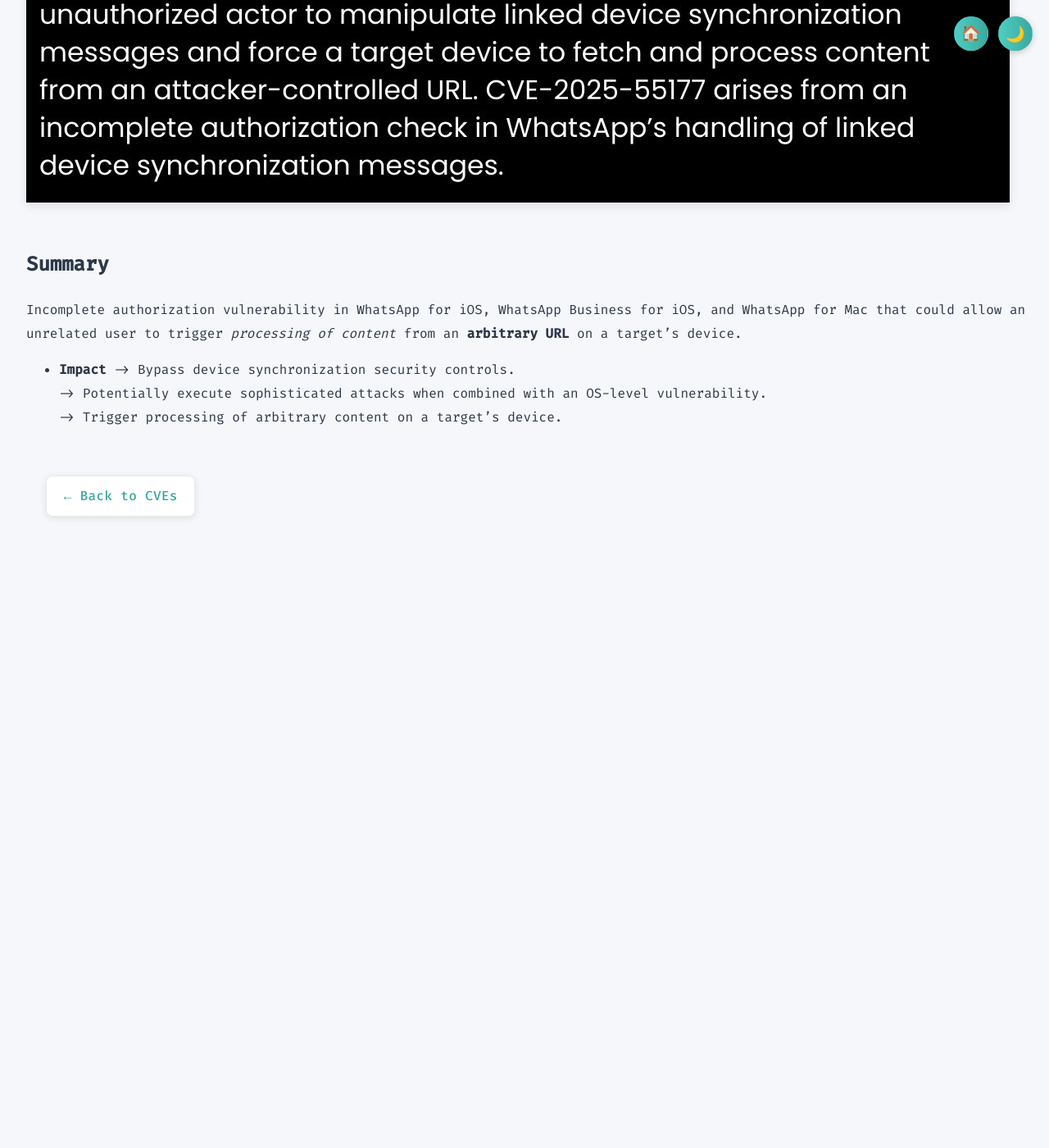
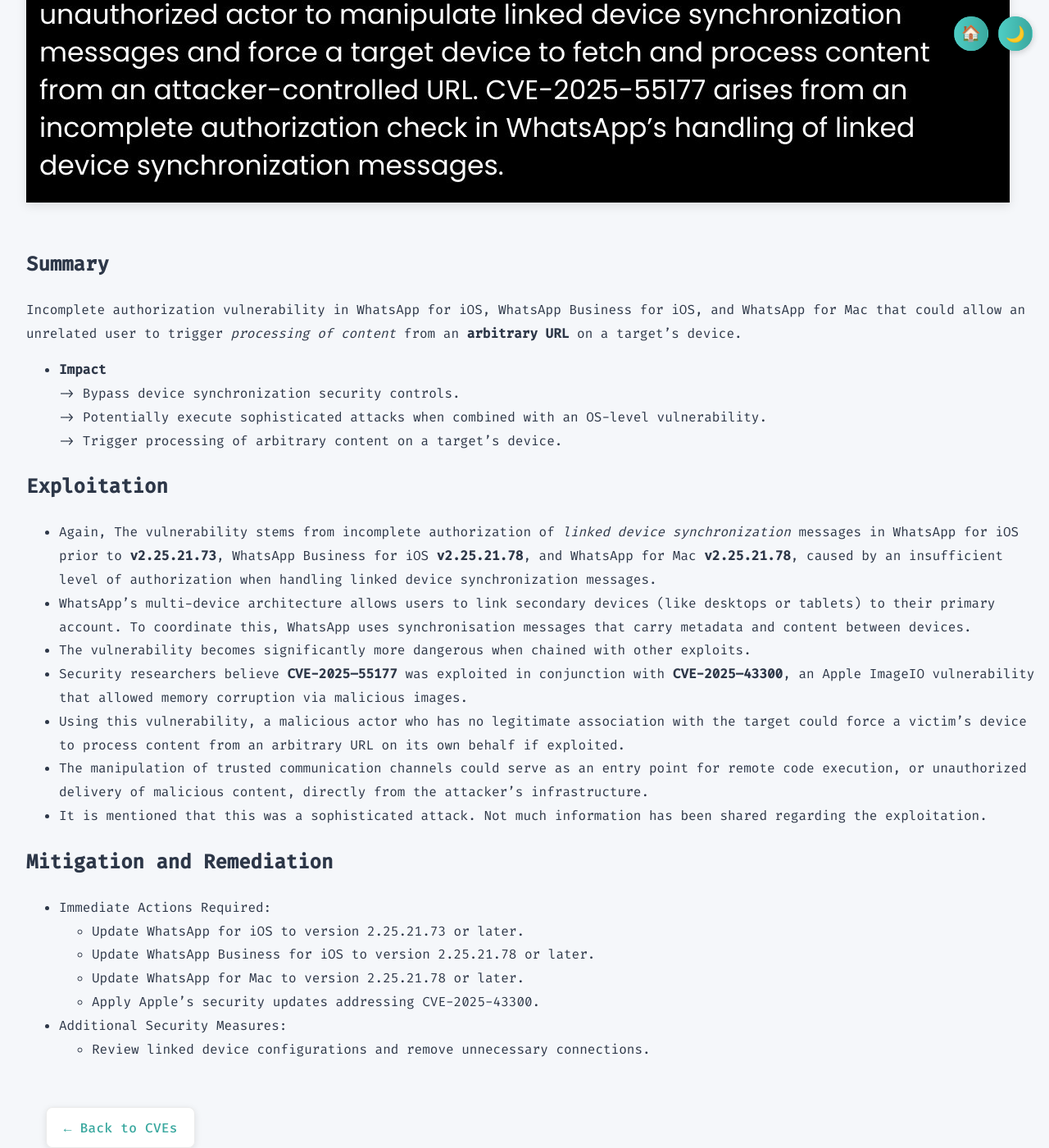
Before and after one commit to PathogenicKatt/PathogenicKatt.github.io, a Jekyll site: the page built from _cves/CVE-2025-55177.md, in a window 1280 px wide and 1400 px high, scrolled down 1283 px. Shown: the whole window at 82% size. Built offline with Jekyll 4.4.1, drawn with Linux system fonts in a browser that asks for light colours; before the commit the page ends 1913 px from its top, so only the background shows below that.

Commit message:
Updated CVE

```diff
--- a/_cves/CVE-2025-55177.md
+++ b/_cves/CVE-2025-55177.md
@@ -12,7 +12,25 @@
 ![cve 2025-55177](/assets/img/cve-2025-55177.jpg){: .writeup-image }
 ## Summary
 Incomplete authorization vulnerability in WhatsApp for iOS, WhatsApp Business for iOS, and WhatsApp for Mac that could allow an unrelated user to trigger *processing of content* from an **arbitrary URL** on a target's device.
-- **Impact**
+- **Impact** <br>
     -> Bypass device synchronization security controls. <br>
     -> Potentially execute sophisticated attacks when combined with an OS-level vulnerability. <br>
     -> Trigger processing of arbitrary content on a target's device. <br>
+
+## Exploitation
+- Again, The vulnerability stems from incomplete authorization of *linked device synchronization* messages in WhatsApp for iOS prior to **v2.25.21.73**, WhatsApp Business for iOS **v2.25.21.78**, and WhatsApp for Mac **v2.25.21.78**, caused by an insufficient level of authorization when handling linked device synchronization messages.
+- WhatsApp's multi-device architecture allows users to link secondary devices (like desktops or tablets) to their primary account. To coordinate this, WhatsApp uses synchronisation messages that carry metadata and content between devices.
+- The vulnerability becomes significantly more dangerous when chained with other exploits.
+- Security researchers believe **CVE-2025–55177** was exploited in conjunction with **CVE-2025–43300**, an Apple ImageIO vulnerability that allowed memory corruption via malicious images.
+- Using this vulnerability, a malicious actor who has no legitimate association with the target could force a victim's device to process content from an arbitrary URL on its own behalf if exploited.
+- The manipulation of trusted communication channels could serve as an entry point for remote code execution, or unauthorized delivery of malicious content, directly from the attacker's infrastructure.
+- It is mentioned that this was a sophisticated attack. Not much information has been shared regarding the exploitation.
+
+## Mitigation and Remediation
+- Immediate Actions Required:
+    - Update WhatsApp for iOS to version 2.25.21.73 or later.
+    - Update WhatsApp Business for iOS to version 2.25.21.78 or later.
+    - Update WhatsApp for Mac to version 2.25.21.78 or later.
+    - Apply Apple's security updates addressing CVE-2025-43300.
+- Additional Security Measures:
+    - Review linked device configurations and remove unnecessary connections.
```
